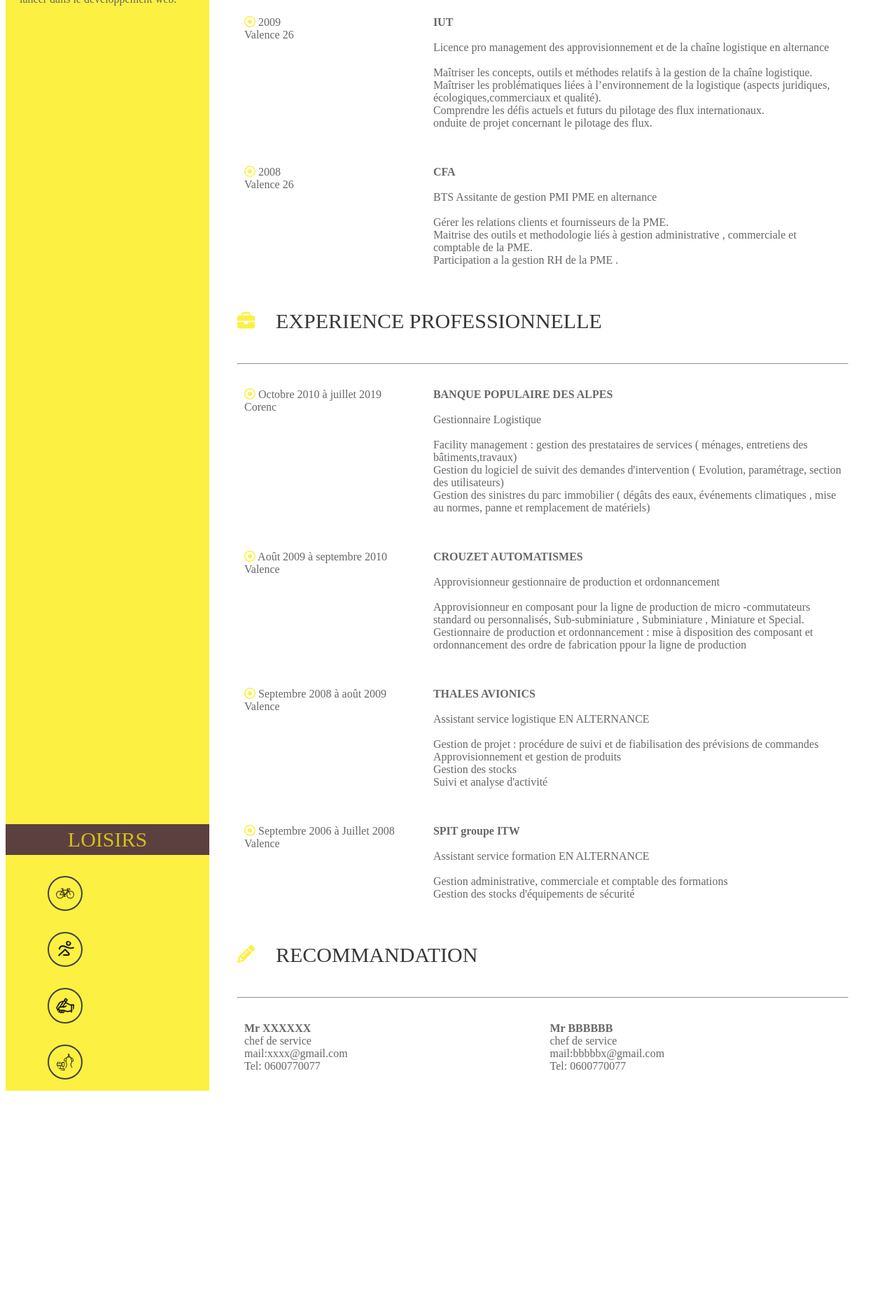
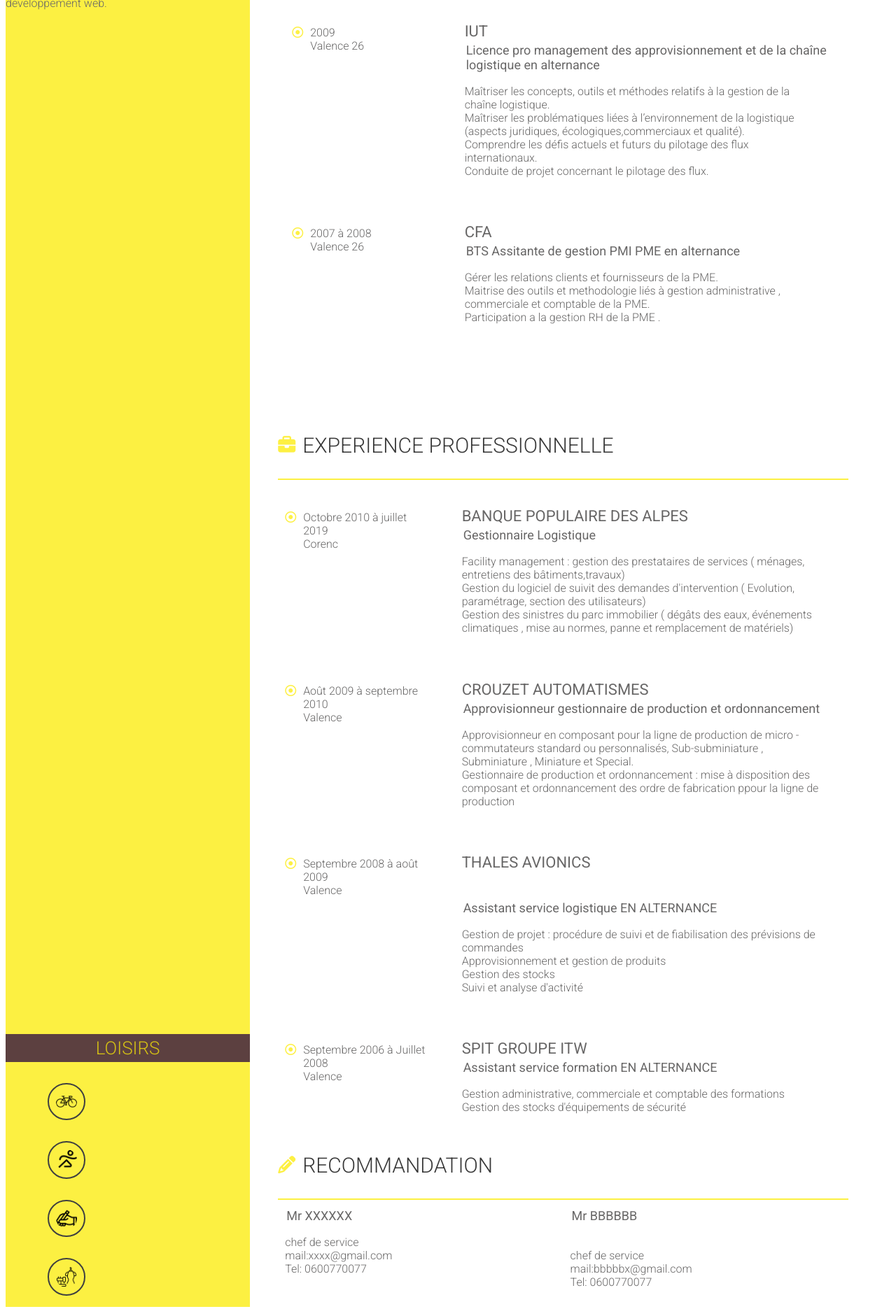
Before and after one commit to Fanny-jbt/P2-cv-web-OCR, a plain HTML site: page index.html in a window 1280 px wide. Shown: the part 725-2596 px from the top of the page at 70% size. Before the commit the page ends 2292 px from the top, so only its background shows below. Drawn offline with Linux system fonts and the light colour scheme; a web font is replaced by a local one.

Commit message:
correction de certaines balises et structure du cv

```diff
--- a/css/style.css
+++ b/css/style.css
@@ -1,37 +1,51 @@
 /* polices  */
-@font-face{
-    font-family: Roboto-Light;
-    src: url(../polices/Roboto-Light.ttf);
-    font-family: Roboto-Black;
-    src: url(../police/Roboto-Black.ttf);
 
-}
 /* BODY  */
 
         body{
             color :rgb(104, 103, 103);
-            font-family:Robot-Light ;
+            font-family:'Roboto';
+            font-size: 16px;
+            font-weight: 300;
             display: flex;
             justify-content: space-between;
         }
 
         h1{
-            font-size: 40px;
+            font-size: 42px;
+            font-weight: 500;
         }
         h2{
-            font-size: 30px;
+            font-size: 26px;
+            font-weight: 300
+            ;
         }
         h3{
-            font-size: 25px
+            font-size: 30px  ;
         }
-        h2,h3{
-            font-weight: lighter;
+        h4{
+            font-size: 22px ;
+            font-weight: 400;
+            margin-bottom:2px;
+            text-transform: uppercase;
+         }
+         h5{
+             padding:2px;
+             margin: inherit;
+             font-weight: 400;
+             font-size: 18px ;
+         }
+
+
+        i,strong {
+            color: rgba(252, 235, 5, 0.753);
         }
-        i,hr,strong {
-            color: rgba(252, 235, 5, 0.753);
+        i{
+            margin-right:10px;
         }
         span{
             font-weight: bold;
+
         }
 
 
@@ -41,7 +55,7 @@
             background-color: rgba(252, 235, 5, 0.753);
             display:flex;
             flex-direction: column;
-            width: 25%;
+            width: 30%;
         }
 
         img{
@@ -67,8 +81,6 @@
             flex: 1;
         }
 
-
-
         img.icon
         {
             border: 2px solid #404040;
@@ -82,34 +94,50 @@
 
         main{
             margin: 30px 60px 0px 40px;
-            width: 75%;
+            width: 70%;
 
         }
         #intro{
+            padding: 10px 10px 50px 10px;
+        }
+        #formation{
             padding: 10px 10px 100px 10px;
+
         }
         .title{
             font-size: 25px;
             display: flex;
             align-items: center;
+            border-bottom: 2px solid rgba(252, 235, 5, 0.753);
+
 
         }
         .sub-section{
         display: flex;
         flex-direction: row;
+        align-items: baseline;
+
         }
-        p.date{
+        .date{
             padding: 10px 10px 10px 10px;
+            display: flex;
+            align-items: baseline;
             width: 30%;
         }
-        p.content{
+        p{
+           margin-right: 20px;
+        }
+        .content{
+            display: flex;
+            flex-direction: column;
             padding: 10px 10px 10px 10px;
             width: 70%;
+
         }
         .right-title{
             color: rgb(56, 56, 56);
-            font-family:Roboto-Black ;
-            padding: 10px 10px 10px 30px;
+            font-weight: 300;
+
         }
         .recomandation-content{
             width: 50%;
--- a/index.html
+++ b/index.html
@@ -2,11 +2,13 @@
 <html lang="fr">
     <head>
         <meta charset="utf-8" />
-        <title>CV fanny jobertt</title>
+        <title>CV fanny jobert</title>
         <link rel="stylesheet" type="text/css" href="CSS/style.css">
         <meta name="description" content="cv fanny jobert en html et css et responsive" />
         <meta name="viewport" content="width=device-width"/>
         <script src="https://kit.fontawesome.com/12a86f8084.js" crossorigin="anonymous"></script>
+        <link href="https://fonts.googleapis.com/css?family=Roboto:100,300,400,500,700&display=swap" rel="stylesheet"/>
+
     </head>
 
     <body>
@@ -14,26 +16,27 @@
         <aside>
             <!-- image -->
             <div class="image"></div>
-             <img src="ressources/photo.jpg" alt="photo-cv">
+             <img class="cv" src="ressources/photo.jpg" alt="photo-cv">
             </div>
 
             <!-- CONTACT -->
             <div class="contact">
               <h2 class="aside-title">CONTACT</h2>
-                <p class="contact">
-                    <span> Adresse :</span>
-                    <br>rue louise Barnier <br> 38580 LE HAUT BREDA (Pinsot) <br> <br>
-                    <span> Téléphone:</span>
-                    <br>06 25 62 33 27 <br><br>
-                    <span>Email :</span>
-                    <br> limule38@gmail.com
+                <p class="contact-content">
+                  <span> Adresse :</span>  <br>
+                  rue louise Barnier <br> 38580 LE HAUT BREDA (Pinsot) <br> <br>
+                  <span> Téléphone:</span> <br>
+                  06 25 62 33 27 <br> <br>
+                  <span>Email :</span><br>
+                  <a href="mailto:limule38@gmail.com">limule38@gmail.com</a>
                 </p>
             </div>
 
             <!--A PROPOS-->
             <div class="about">
               <h2 class="aside-title">A PROPOS</h2>
-              <p class="about">Après 10 ans d'expériences dans la logistique, les approvisionnements et le facility management, je profite d'une reconversion professionnelle pour me lancer dans le developpement web.</p>
+              <p class="about-content">Après 10 ans d'expériences dans la logistique, les approvisionnements et le facility management, je profite d'une reconversion professionnelle pour me lancer dans le developpement web.
+              </p>
             </div>
 
             <!--LOISIRS-->
@@ -52,27 +55,26 @@
            <main>
             <!--TITRE CV-->
           <section id="intro">
-            <h1> <strong>FANNY</strong> JOBERT FOUCART</h1>
-            <h3>Developpeuse web en formation</h3>
+            <h1>  <strong>FANNY</strong> JOBERT FOUCART</h1>
+            <h2>Developpeuse web en formation</h2>
           </section>
 
             <!--FORMATION-->
           <section id="formation">
               <div class="title">
                 <i class="fas fa-graduation-cap"></i>
-                <h2 class="right-title">FORMATION</h2>
+                <h3 class="right-title">FORMATION</h3>
+              </div>
+              <div class="sub-section">
+                  <div class="date">
+                    <i class="far fa-dot-circle"></i>
+                    <p> 2019 à 2020 <br>A distance </p>
                   </div>
 
-            <hr>
-            <div class="sub-section">
-              <p class="date">
-                <i class="far fa-dot-circle"></i>
-                Decembre 2019 à Aujourd'hui <br>A distance
-              </p>
-              <p class="content">
-                <span>OPPENCLASSROOM </span> <br> <br>
-                Certification develloppeur web <br> <br>
-                Découper, assembler et intégrer tous les éléments d’une maquette graphique en HTML5 et CSS. <br>
+                  <div class="content">
+                    <h4>oppenclassroom </h4>
+                    <h5> Certification develloppeur web</h5>
+                      <p class="sub-content"> Découper, assembler et intégrer tous les éléments d’une maquette graphique en HTML5 et CSS. <br>
                       Ajouter du contenu audio et vidéo en HTML5,animer les pages web avec CSS3 . <br>
                       Appliquer les standards du web et les normes en vigueur. <br>
                       Construire un site web fluide et responsive. <br>
@@ -82,21 +84,36 @@
                       Créer, gérer et afficher le contenu d’une base de données. <br>
                       </p>
                   </div>
+
+              </div>
+
           <div class="sub-section">
-            <p class="date"><i class="far fa-dot-circle"></i>  2009<br>Valence  26</p>
-            <p class="content"><span>IUT</span> <br> <br>
-              Licence pro management des approvisionnement et de la chaîne logistique en alternance<br> <br>
-              Maîtriser les concepts, outils et méthodes relatifs à la gestion de la chaîne logistique. <br>
+              <div class="date">
+                <i class="far fa-dot-circle"></i>
+                <p>2009<br>Valence  26</p>
+              </div>
+
+              <div class="content">
+                <h4>IUT</h4>
+                <h5> Licence pro management des approvisionnement et de la chaîne logistique en alternance</h5>
+                  <p class="sub-content">  Maîtriser les concepts, outils et méthodes relatifs à la gestion de la chaîne logistique. <br>
                   Maîtriser les problématiques liées à l’environnement de la
                   logistique (aspects juridiques, écologiques,commerciaux et qualité). <br>
                   Comprendre les défis actuels et futurs du pilotage des flux internationaux. <br>
-              onduite de projet concernant le pilotage des flux.
+                  Conduite de projet concernant le pilotage des flux.
                   </p>
               </div>
+          </div>
+
           <div class="sub-section">
-            <p class="date"><i class="far fa-dot-circle"></i>  2008<br>Valence 26 </p>
-            <p class="content"><span>CFA</span> <br> <br>  BTS Assitante de gestion PMI PME en alternance
-              <br><br>
+              <div class="date">
+                <i class="far fa-dot-circle"></i>
+                <p>2007 à 2008<br>Valence 26 </p>
+                </div>
+              <div class="content">
+                <h4>CFA</h4>
+                <h5> BTS Assitante de gestion PMI PME en alternance</h5>
+                  <p class="sub-content">
                   Gérer les relations clients et fournisseurs de la PME.<br>
                   Maitrise des outils et methodologie liés à gestion administrative , commerciale et comptable de la PME. <br>
                   Participation a la gestion RH de la PME .
@@ -108,48 +125,69 @@
             <section id="experience">
               <div class="title">
                 <i class="fas fa-briefcase"></i>
-              <h2 class="right-title">EXPERIENCE PROFESSIONNELLE</h2>
+                <h3 class="right-title">EXPERIENCE PROFESSIONNELLE</h3>
               </div>
-                <hr>
+
             <div class="sub-section">
-                  <p class="date"><i class="far fa-dot-circle"></i>  Octobre 2010 à juillet 2019<br>Corenc </p>
-                  <p class="content">
-                    <span> BANQUE POPULAIRE DES ALPES</span><br> <br>
-                    Gestionnaire Logistique <br> <br>
+                  <div class="date">
+                    <i class="far fa-dot-circle"></i>
+                   <p class="sub-content"> Octobre 2010 à juillet 2019<br>Corenc</p>
+                  </div>
+                  <div class="content">
+                    <h4> BANQUE POPULAIRE DES ALPES</h4>
+                    <h5>Gestionnaire Logistique</h5>
+                      <p class="sub-content">
                       Facility management : gestion des prestataires de services ( ménages, entretiens des bâtiments,travaux) <br>
                       Gestion du logiciel de suivit des demandes d'intervention ( Evolution, paramétrage, section des utilisateurs) <br>
                       Gestion des sinistres du parc immobilier ( dégâts des eaux, événements climatiques , mise au normes, panne et remplacement de matériels)
                       </p>
                   </div>
+                </div>
+
                 <div class="sub-section">
-                <p class="date"><i class="far fa-dot-circle"></i>  Août 2009 à septembre 2010<br>Valence </p>
-                <p class="content">
-                  <span>CROUZET AUTOMATISMES</span><br><br> Approvisionneur gestionnaire de production et ordonnancement<br><br>
-                  Approvisionneur en composant pour la ligne de production de micro -commutateurs standard ou personnalisés, Sub-subminiature , Subminiature , Miniature et Special. <br>
+                  <div class="date">
+                    <i class="far fa-dot-circle"></i>
+                    <p>Août 2009 à septembre 2010<br>Valence </p>
+                  </div>
+                  <div class="content">
+                    <h4>CROUZET AUTOMATISMES</h4>
+                    <h5>Approvisionneur gestionnaire de production et ordonnancement</h5>
+                      <p class="sub-content"> Approvisionneur en composant pour la ligne de production de micro -commutateurs standard ou personnalisés, Sub-subminiature , Subminiature , Miniature et Special. <br>
                       Gestionnaire de production et ordonnancement : mise à disposition des composant et ordonnancement des ordre de fabrication ppour la ligne de production
-
                       </p>
                   </div>
+                </div>
+
               <div class="sub-section">
-                <p class="date"><i class="far fa-dot-circle"></i>  Septembre 2008 à août 2009 <br>Valence </p>
-                <p class="content">
-                  <span>THALES AVIONICS</span> <br> <br>
-                  Assistant service logistique EN ALTERNANCE <br><br>
+                <div class="date">
+                  <i class="far fa-dot-circle"></i>
+                  <p>Septembre 2008 à août 2009 <br>Valence </p>
+                </div>
+
+                <div class="content">
+                  <h4>THALES AVIONICS</h4> <br> <br>
+                  <h5> Assistant service logistique EN ALTERNANCE</h5>
+                    <p class="sub-content">
                     Gestion de projet : procédure de suivi et de fiabilisation des prévisions de commandes <br>
                     Approvisionnement et gestion de produits <br>
                     Gestion des stocks <br>
-                  Suivi et analyse d'activité <br>
-
+                    Suivi et analyse d'activité
                     </p>
                 </div>
+              </div>
               <div class="sub-section">
-                <p class="date"><i class="far fa-dot-circle"></i>  Septembre 2006 à Juillet 2008 <br>Valence </p>
-                <p class="content">
-                  <span> SPIT groupe ITW</span> <br><br>
-                  Assistant service formation EN ALTERNANCE <br> <br>
-                  Gestion administrative, commerciale et comptable des formations <br>
-                  Gestion des stocks d'équipements de  sécurité <br>
+                <div class="date">
+                  <i class="far fa-dot-circle"></i>
+                  <p>Septembre 2006 à Juillet 2008 <br>Valence </p>
+                </div>
+
+                <div class="content">
+                  <h4> SPIT groupe ITW</h4>
+                  <h5> Assistant service formation EN ALTERNANCE</h5>
+                    <p class="sub-content">Gestion administrative, commerciale et comptable des formations <br>
+                    Gestion des stocks d'équipements de  sécurité
                     </p>
+                </div>
               </div>
 
             </section>
@@ -158,21 +196,24 @@
             <section id="recomandation">
               <div class="title">
                 <i class="fas fa-pencil-alt"></i>
-                <h2 class="right-title">RECOMMANDATION</h2>
+                <h3 class="right-title">RECOMMANDATION</h3>
               </div>
 
-                 <hr>
               <div class="sub-section">
-                 <p class="recomandation-content">
-                   <span>Mr XXXXXX</span>
-                   <br>chef de service <br>
+                 <div class="content">
+                   <h5>Mr XXXXXX</h4>
+                    <p>chef de service <br>
                    mail:xxxx@gmail.com <br>
-                   Tel: 0600770077</p>
-                 <p class="recomandation-content">
-                   <span>Mr BBBBBB</span> <br>
-                   chef de service <br>
+                   Tel: 0600770077
+                  </p>
+                  </div>
+                 <div class="content">
+                   <h5>Mr BBBBBB</h5> <br>
+                  <p>chef de service <br>
                    mail:bbbbbx@gmail.com <br>
-                   Tel: 0600770077</p>
+                   Tel: 0600770077
+                  </p>
+                </div>
               </div>
            </section>
           </main>
```
Lines whose indentation alone changed are shown as unchanged.
